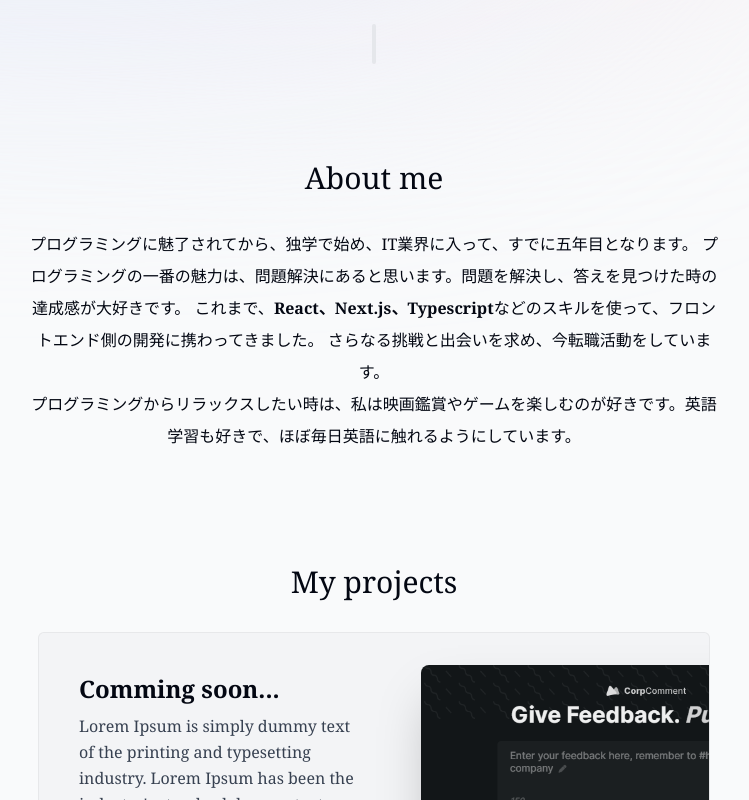
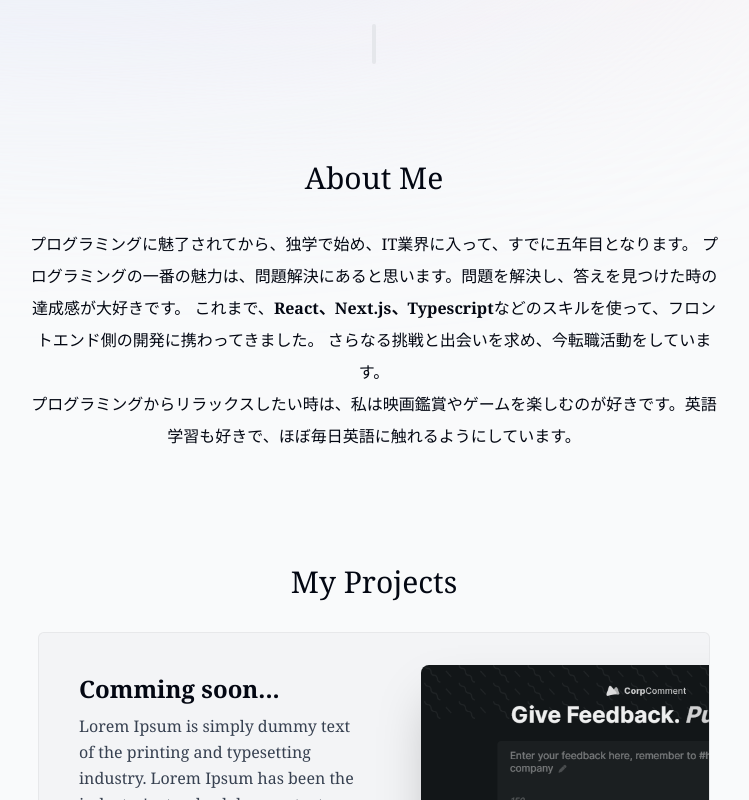
Before and after one commit to XXXXJin/My-portfolio-page, a Next.js app: page / in a window 1280 px wide. Shown: the part 568-1368 px from the top of the page, without its empty margins (266-1015 px from the left). Built offline with nearby package versions, Linux system fonts and the light colour scheme.

Commit message:
header文言修正

```diff
--- a/components/about.tsx
+++ b/components/about.tsx
@@ -13,7 +13,7 @@ export default function About() {
       transition={{ delay: 0.175 }}
       id="about"
     >
-      <SectionHeading>About me</SectionHeading>
+      <SectionHeading>About Me</SectionHeading>
       <p>
         プログラミングに魅了されてから、独学で始め、IT業界に入って、すでに五年目となります。
         プログラミングの一番の魅力は、問題解決にあると思います。問題を解決し、答えを見つけた時の達成感が大好きです。
--- a/components/projectList.tsx
+++ b/components/projectList.tsx
@@ -15,7 +15,7 @@ export default function Projects() {
       transition={{ delay: 0.175 }}
       id="projects"
     >
-      <SectionHeading>My projects</SectionHeading>
+      <SectionHeading>My Projects</SectionHeading>
       <div className="flex flex-col gap-5">
         {projectsData.map((project, index) => {
           return (
```
